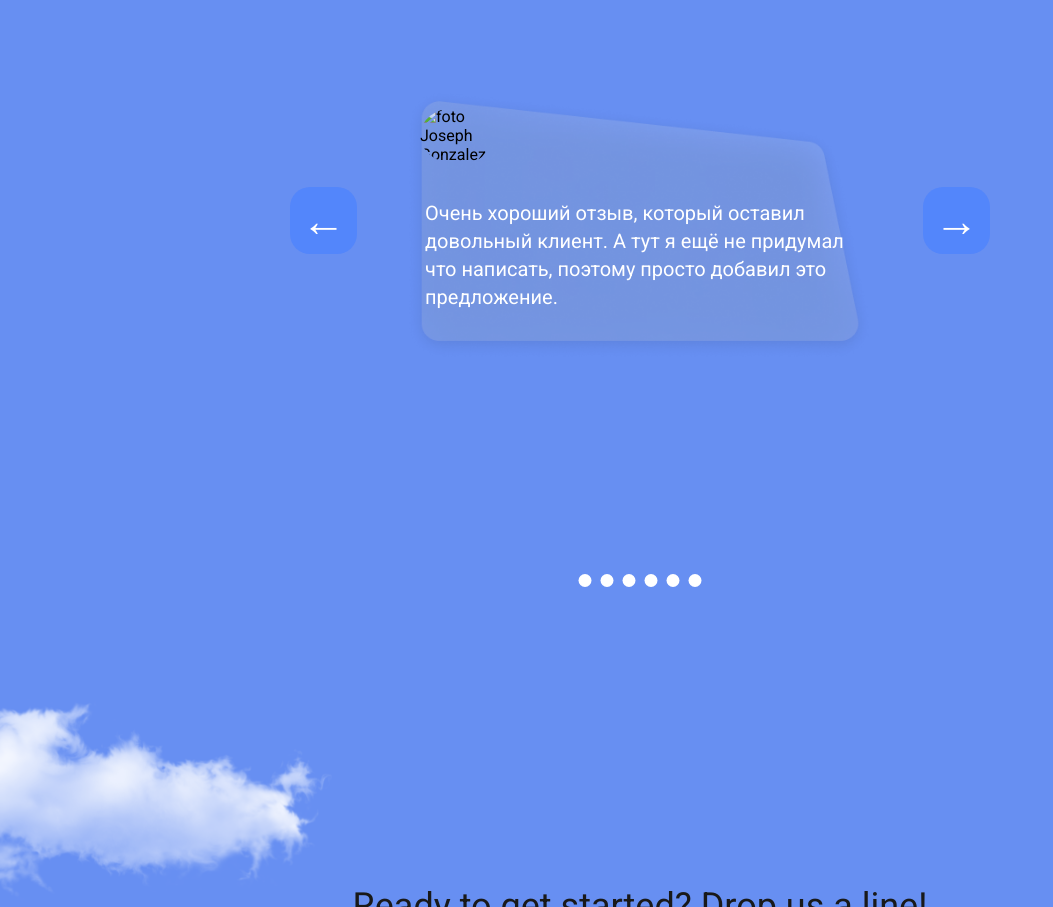
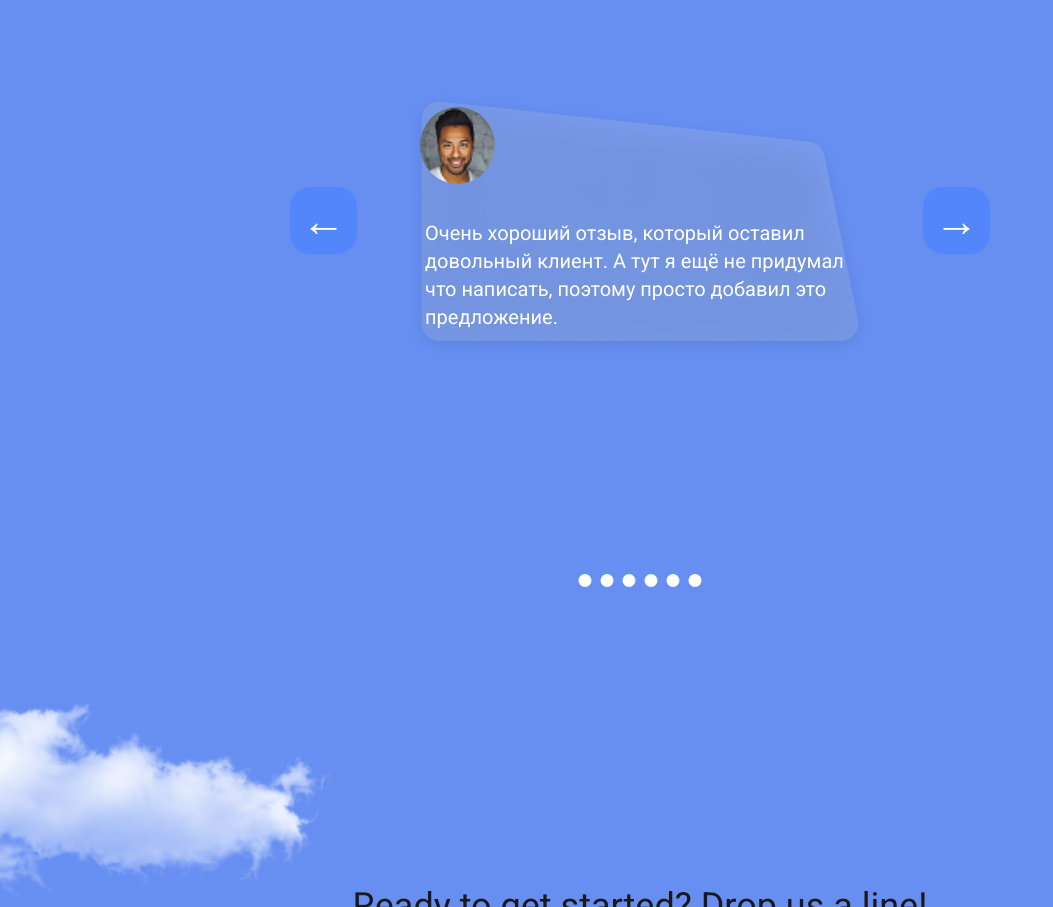
Before and after one commit to Varan-13/landing_live_streaming, a website: page index.html in a window 1280 px wide. Shown: the part 4798-5705 px from the top of the page, without its empty margins (0-1053 px from the left). Drawn offline with nearby package versions, Linux system fonts and the light colour scheme; files that its build step writes are made by us from their sources; the site is published under a folder, as on GitHub Pages, so addresses that start at the root find nothing.

Commit message:
change name Gonsales

```diff
--- a/index.html
+++ b/index.html
@@ -318,7 +318,7 @@
             <div class="testimonials__slider slider">
               <figure class="wave-card">
                 <img
-                  src="/assets/joseph-gonzalez.png"
+                  src="assets/joseph-gonzalez.png"
                   alt="foto Joseph Gonzalez"
                   class="wave-card__avatar"
                 />
```
